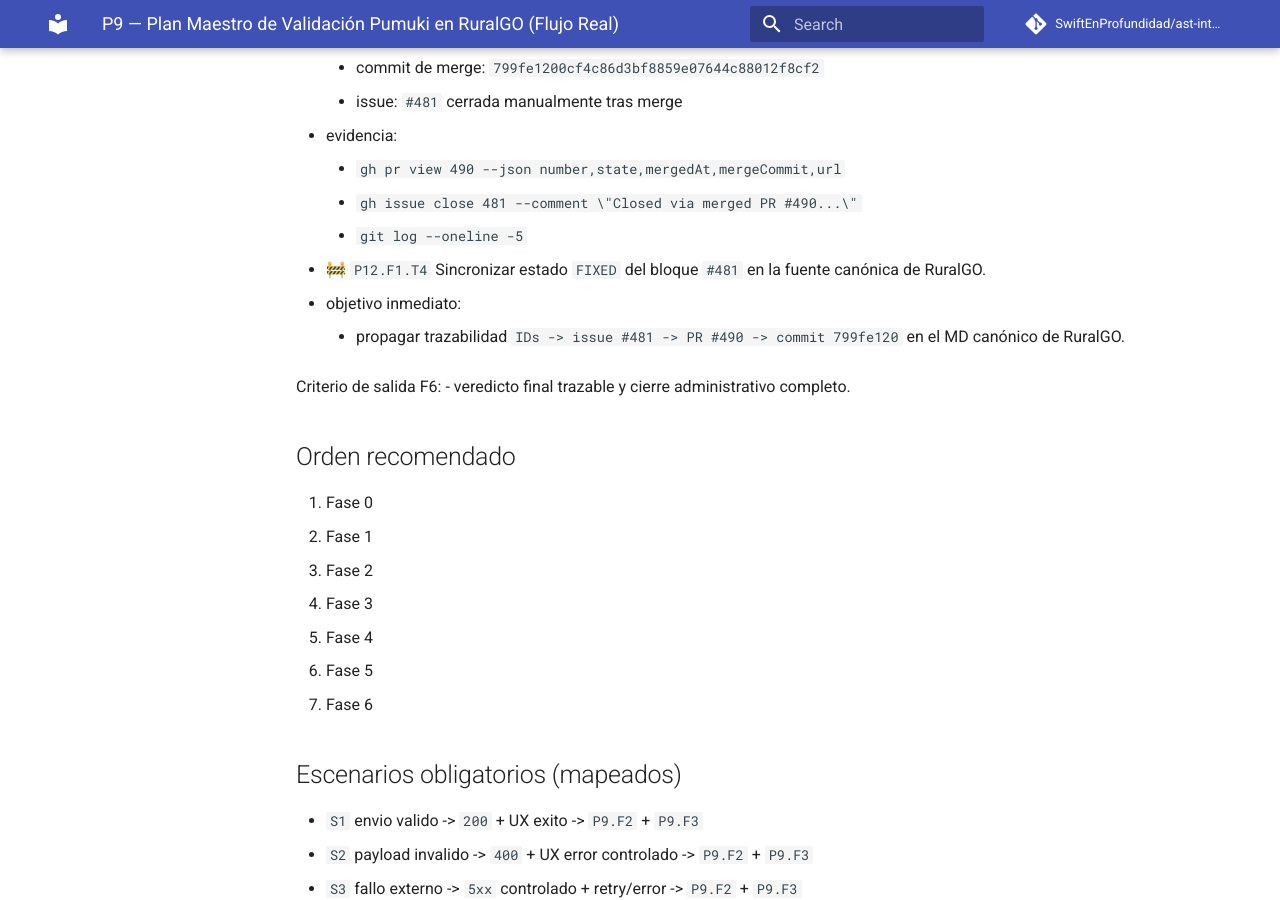
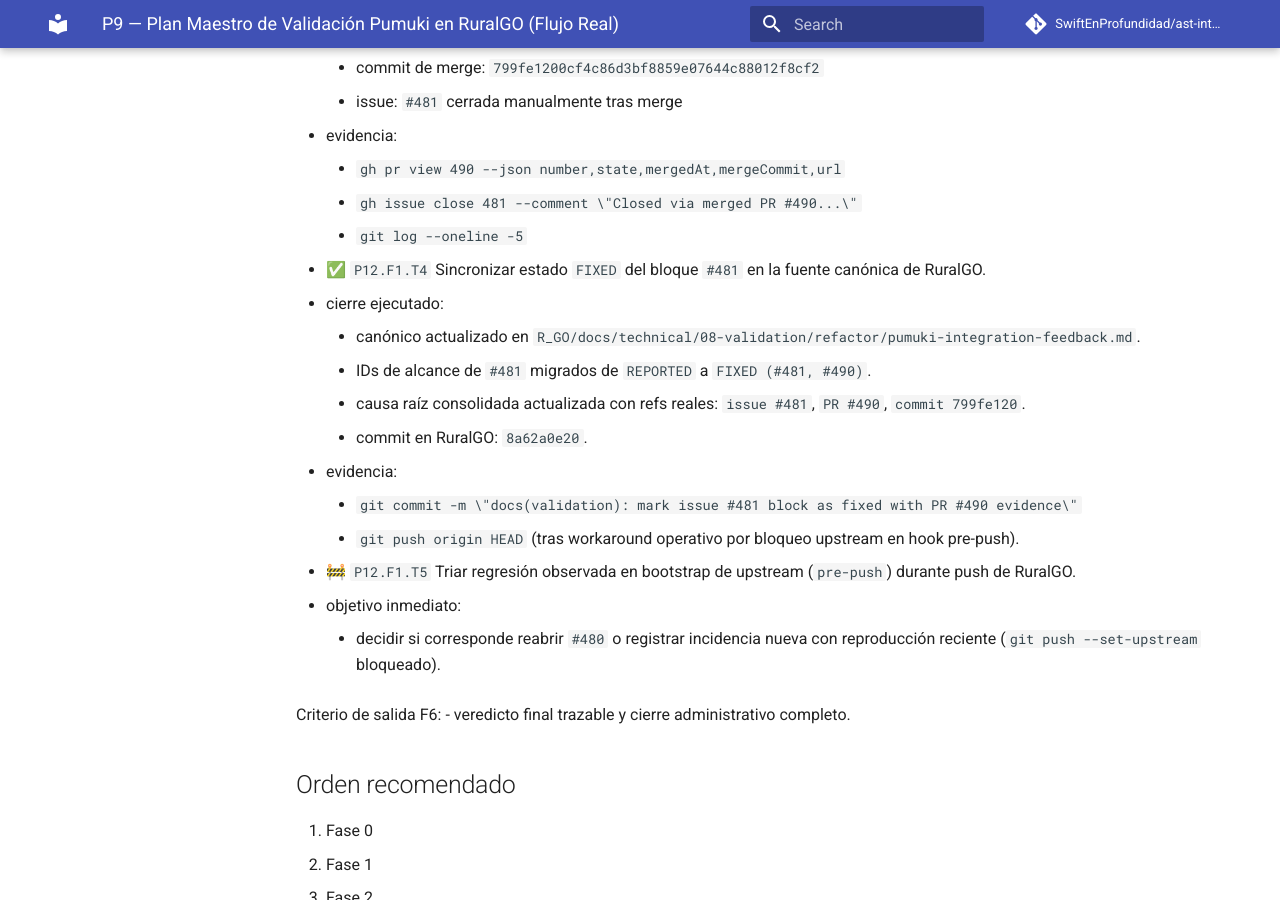
Before and after one commit to SwiftEnProfundidad/ast-intelligence-hooks, an MkDocs documentation site: the page built from docs/seguimiento-completo-validacion-ruralgo-03-03-2026.md, in a window 1280 px wide and 900 px high, scrolled down 27496 px. Built offline with MkDocs 1.6.1 and Material for MkDocs 9.7.7, drawn with Linux system fonts in a browser that asks for light colours; comment, search, counter and statistics services are not loaded.

Commit message:
docs(tracking): close P12.F1.T4 and open P12.F1.T5

```diff
--- a/docs/seguimiento-completo-validacion-ruralgo-03-03-2026.md
+++ b/docs/seguimiento-completo-validacion-ruralgo-03-03-2026.md
@@ -767,9 +767,18 @@ Criterio de salida F5:
     - `gh pr view 490 --json number,state,mergedAt,mergeCommit,url`
     - `gh issue close 481 --comment \"Closed via merged PR #490...\"`
     - `git log --oneline -5`
-- 🚧 `P12.F1.T4` Sincronizar estado `FIXED` del bloque `#481` en la fuente canónica de RuralGO.
+- ✅ `P12.F1.T4` Sincronizar estado `FIXED` del bloque `#481` en la fuente canónica de RuralGO.
+  - cierre ejecutado:
+    - canónico actualizado en `R_GO/docs/technical/08-validation/refactor/pumuki-integration-feedback.md`.
+    - IDs de alcance de `#481` migrados de `REPORTED` a `FIXED (#481, #490)`.
+    - causa raíz consolidada actualizada con refs reales: `issue #481`, `PR #490`, `commit 799fe120`.
+    - commit en RuralGO: `8a62a0e20`.
+  - evidencia:
+    - `git commit -m \"docs(validation): mark issue #481 block as fixed with PR #490 evidence\"`
+    - `git push origin HEAD` (tras workaround operativo por bloqueo upstream en hook pre-push).
+- 🚧 `P12.F1.T5` Triar regresión observada en bootstrap de upstream (`pre-push`) durante push de RuralGO.
   - objetivo inmediato:
-    - propagar trazabilidad `IDs -> issue #481 -> PR #490 -> commit 799fe120` en el MD canónico de RuralGO.
+    - decidir si corresponde reabrir `#480` o registrar incidencia nueva con reproducción reciente (`git push --set-upstream` bloqueado).
 
 Criterio de salida F6:
 - veredicto final trazable y cierre administrativo completo.
```
Also changed, not shown: docs/registro-maestro-de-seguimiento.md (+1 -1 lines).
